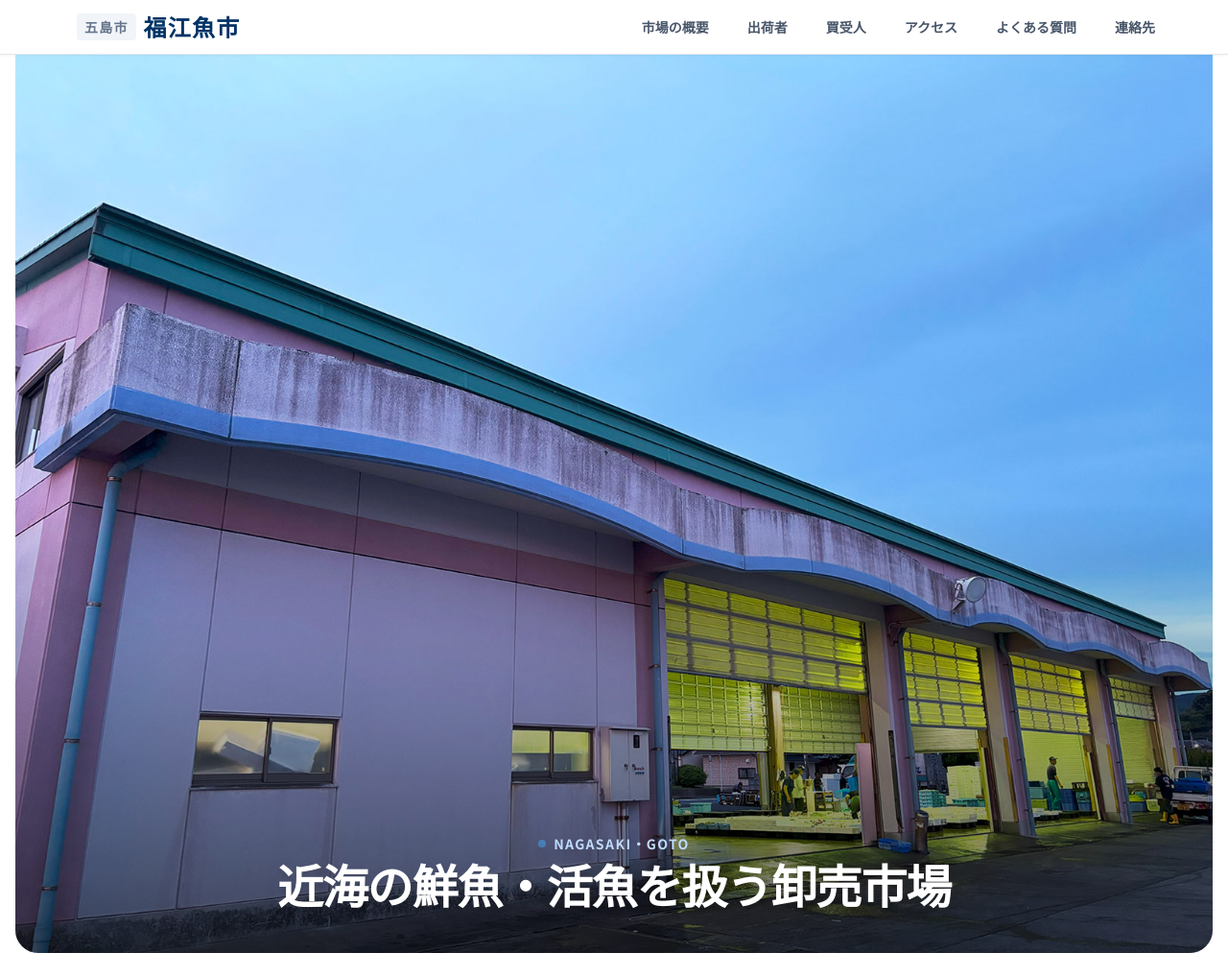
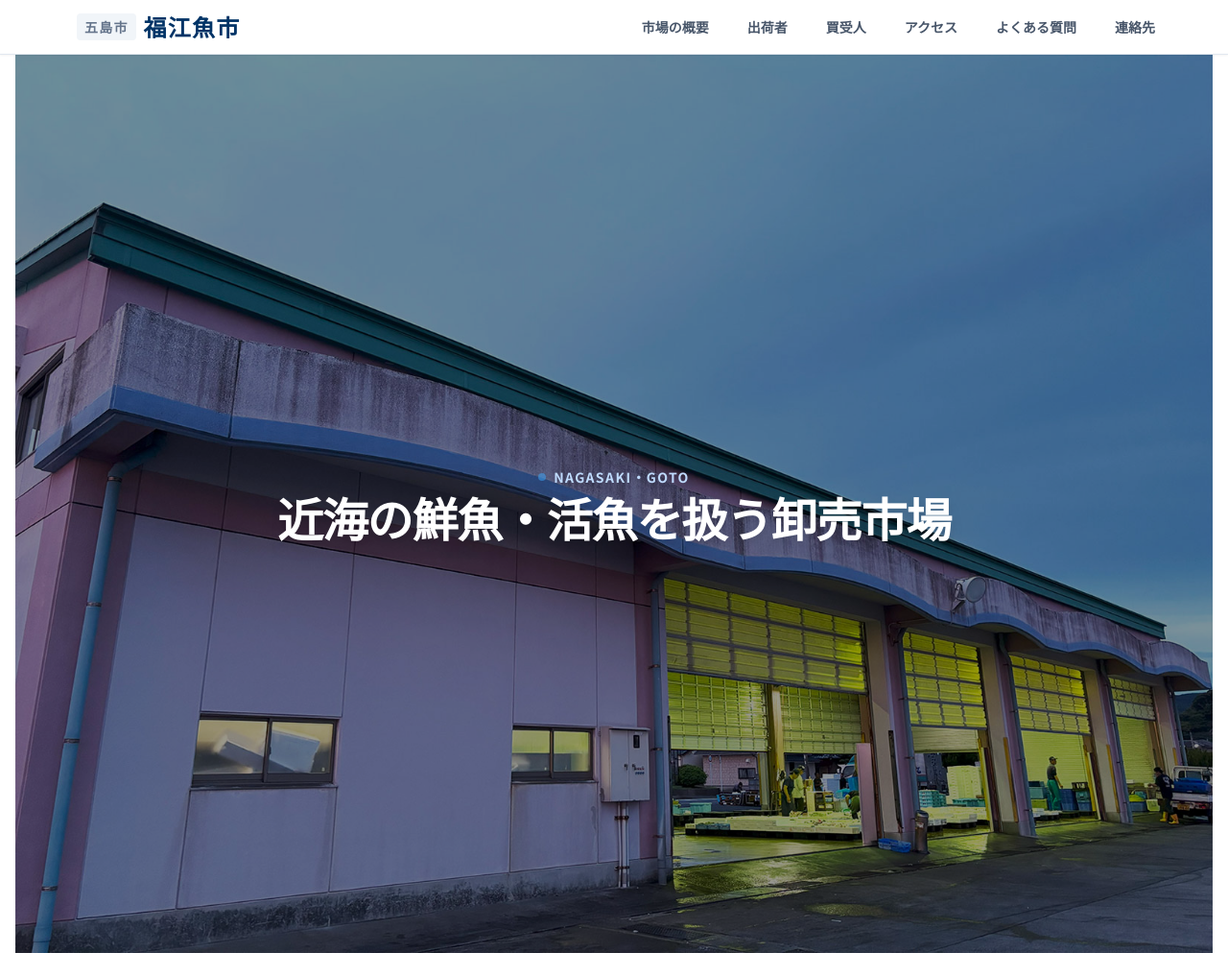
Before and after one commit to gotofukueuoichi-dot/fukue-fish-market, a plain HTML site: page index.html in a window 1280 px wide. Shown: the top 993 px of the page at 96% size. Drawn offline with nearby package versions, Linux system fonts and the light colour scheme.

Commit message:
Update index.html

```diff
--- a/index.html
+++ b/index.html
@@ -70,10 +70,10 @@
 
     <div class="w-full bg-white pb-6 md:pb-10">
         <div class="max-w-7xl mx-auto md:px-4">
-            <div class="relative w-full rounded-b-xl md:rounded-b-3xl overflow-hidden shadow-sm group">
+            <div class="relative w-full overflow-hidden shadow-sm group">
                 <img src="hero.jpg" alt="五島市福江魚市" class="w-full h-auto object-cover block">
-                <div class="absolute inset-0 bg-gradient-to-t from-black/60 via-transparent to-transparent flex items-end justify-center text-center p-6 md:p-12">
-                    <div class="relative z-10 text-white drop-shadow-lg mb-4 md:mb-0">
+                <div class="absolute inset-0 bg-black/40 flex items-center justify-center text-center p-6 md:p-12">
+                    <div class="relative z-10 text-white drop-shadow-lg">
                         <div class="flex items-center justify-center gap-2 font-bold text-blue-200 mb-2 tracking-widest uppercase text-xs md:text-sm">
                             <span class="w-2 h-2 rounded-full bg-brand-blue animate-pulse"></span> Nagasaki・Goto
                         </div>
```
